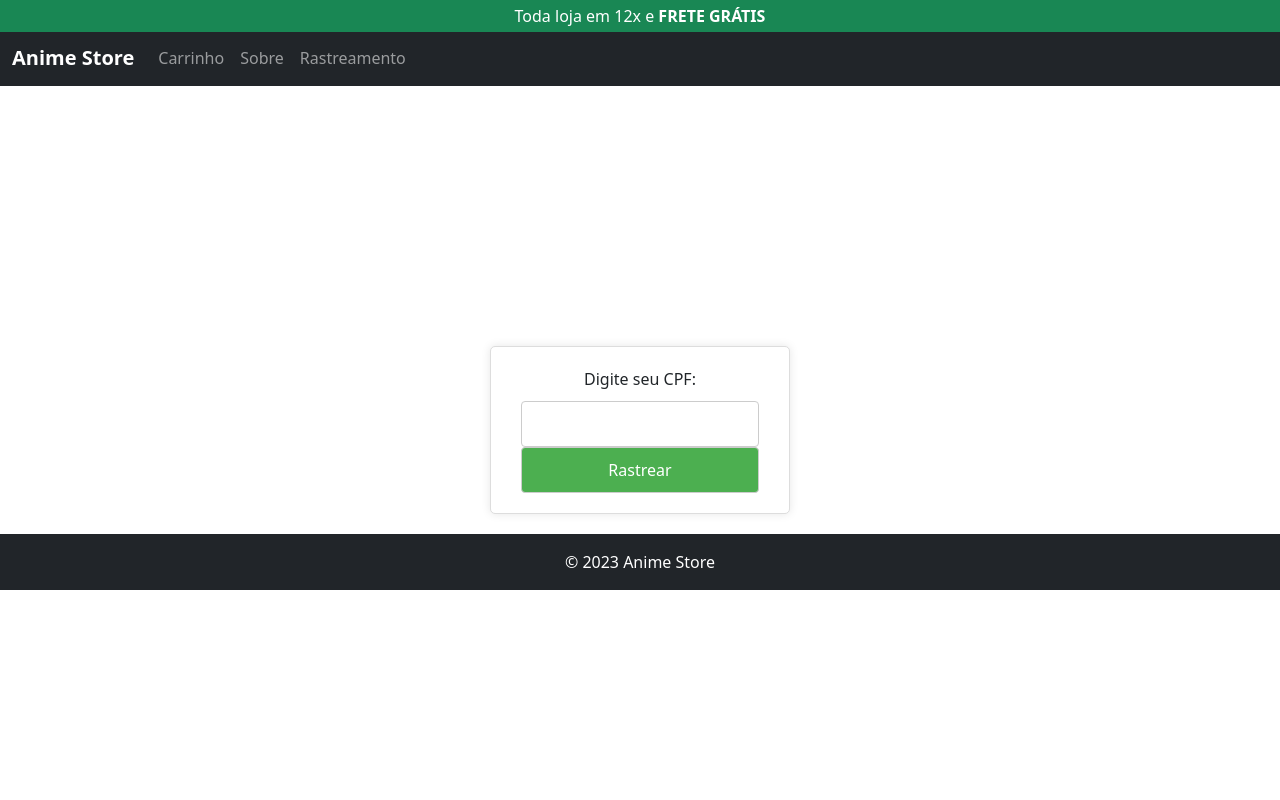
After one commit to bispoalef/Loja-virtual, a PHP site: page /Rastreamento/rastreamento.php in a window 1280 px wide. The commit adds this page. Run offline with PHP 8.4, Linux system fonts and the light colour scheme.

Commit message:
Alterei "Minha loja..." para "Anime Store"

```diff
--- a/cart/Carrinho/carrinho.html
+++ b/cart/Carrinho/carrinho.html
@@ -103,7 +103,7 @@
 
     </main>
     <footer>
-        &copy; 2023 Minha Loja Virtual - <a href="suporte.html">Suporte</a>
+        &copy; 2023 Anime Store - <a href="suporte.html">Suporte</a>
     </footer>
 
 </body>
--- a/cart/Carrinho/carrinho.php
+++ b/cart/Carrinho/carrinho.php
@@ -102,7 +102,7 @@
 
 
     <footer>
-        &copy; 2023 Minha Loja Virtual
+        &copy; 2023 Anime Store
     </footer>
 </body>
 
--- /dev/null
+++ b/cart/Rastreamento/rastreamento.php
@@ -0,0 +1,84 @@
+<!DOCTYPE html>
+<html lang="pt-br">
+<head>
+    <meta charset="UTF-8">
+    <meta name="viewport" content="width=device-width, initial-scale=1.0">
+    <title>Rastreamento</title>
+    <link rel="stylesheet" href="style.css">
+    <link rel="stylesheet" href="https://cdn.jsdelivr.net/npm/bootstrap@5.3.0/dist/css/bootstrap.min.css">
+</head>
+<body>
+    <header class="bg-success text-white text-center p-1 largura">
+        <p class="m-0">Toda loja em 12x e <strong>FRETE GRÁTIS</strong></p>
+    </header>
+
+    <nav class="navbar navbar-expand-lg navbar-dark bg-dark largura">
+        <div class="container-fluid">
+            <a class="navbar-brand" href="../Principal/principal.php"><strong>Anime Store</strong></a>
+            <button class="navbar-toggler" type="button" data-bs-toggle="collapse"
+                data-bs-target="#navbarSupportedContent" aria-controls="navbarSupportedContent" aria-expanded="false"
+                aria-label="Toggle navigation">
+                <span class="navbar-toggler-icon"></span>
+            </button>
+            <div class="collapse navbar-collapse" id="navbarSupportedContent">
+                <ul class="navbar-nav me-auto">
+                    <li class="nav-item">
+                        <a class="nav-link" href="../Carrinho/carrinho.php">Carrinho</a>
+                    </li>
+                    <li class="nav-item">
+                        <a class="nav-link" href="../Sobre/sobre.html">Sobre</a>
+                    </li>
+                    <li class="nav-item">
+                        <a class="nav-link" href="../Rastreamento/rastreamento.php">Rastreamento</a>
+                    </li>
+                </ul>
+            </div>
+        </div>
+    </nav>
+
+    <form action="rastreamento.php">
+        <label for="cpf">Digite seu CPF: </label>
+        <input type="number" name="cpf" required />
+        <input type="submit" value="Rastrear" />
+    </form>
+
+    <?php
+    if (isset($_GET["cpf"])) {
+        $host = "localhost";
+        $db   = "bd_loja";
+        $user = "root";
+        $pass = "";
+        $con = mysqli_connect($host, $user, $pass, $db) or trigger_error(mysqli_error($con), E_USER_ERROR);
+        mysqli_select_db($con, $db);
+        $cpf = $_GET["cpf"];
+        $query = sprintf("SELECT * FROM vendas where cpf ='$cpf'");
+        $dados = mysqli_query($con, $query) or die(mysqli_error($con));
+
+        foreach ($dados as $linha) {
+            echo "<div class='pedido-info'>";
+            echo "<img src='$linha[imagem]' alt='Imagem do Pedido' />";
+            echo "<p><strong>Id do pedido:</strong> $linha[id]</p>";
+            echo "<p><strong>CPF:</strong> $linha[cpf]</p>";
+            echo "<p><strong>Nome do Produto:</strong> $linha[nome_produto]</p>";
+            echo "<p><strong>Variação:</strong> $linha[variacao]</p>";
+            echo "<p><strong>Preço:</strong> $linha[preco]</p>";
+            echo "<p><strong>Data da Compra:</strong> $linha[data]</p>";
+            echo "</div>";
+        }
+
+        mysqli_free_result($dados);
+        mysqli_close($con);
+    }
+    ?>
+
+
+    <footer class="bg-dark text-white text-center py-3 largura">
+        <div class="container-fluid">
+            &copy; 2023 Anime Store
+        </div>
+    </footer>
+
+
+    <script src="https://cdn.jsdelivr.net/npm/bootstrap@5.3.0/dist/js/bootstrap.min.js"></script>
+</body>
+</html>
--- /dev/null
+++ b/cart/Rastreamento/style.css
@@ -0,0 +1,92 @@
+
+body {
+    font-family: Arial, sans-serif;
+    background-color: #f4f4f4;
+    margin: 0;
+    padding: 0;
+    display: flex;
+    align-items: center;
+    justify-content: center;
+    min-height: 100vh;
+    flex-direction: column;
+
+    overflow-x: hidden;
+
+}
+
+form {
+    background-color: #fff;
+    border: 1px solid #ddd;
+    padding: 20px;
+    border-radius: 5px;
+    box-shadow: 0 0 10px rgba(0, 0, 0, 0.1);
+    width: 300px;
+    text-align: center;
+    margin-bottom: 20px;
+    margin-top: 80px;
+
+}
+
+label {
+    display: block;
+    margin-bottom: 10px;
+}
+
+input {
+    width: calc(100% - 20px);
+    padding: 10px;
+    margin-bottom: 15px;
+    box-sizing: border-box;
+    border: 1px solid #ccc;
+    border-radius: 4px;
+}
+
+input[type="submit"] {
+    background-color: #4caf50;
+    color: #fff;
+    cursor: pointer;
+}
+
+input[type="submit"]:hover {
+    background-color: #45a049;
+}
+
+.pedido-info {
+    background-color: #fff;
+    border: 1px solid #ddd;
+    padding: 20px;
+    border-radius: 5px;
+    box-shadow: 0 0 10px rgba(0, 0, 0, 0.1);
+    width: 300px;
+    margin-bottom: 20px;
+    text-align: center;
+}
+
+.pedido-info img {
+    max-width: 100%;
+    border-radius: 5px;
+    margin-bottom: 10px;
+}
+.largura{
+    width: 100vw;
+}
+
+nav.navbar {
+    position: absolute;
+    width: 100%;
+    top: 0;
+    margin-top: 30px;
+    z-index: 999; /* Certifica-se de que a navbar esteja acima de outros elementos */
+}
+
+/* Adicione esta regra CSS para dar espaço abaixo da navbar */
+body {
+    padding-top: 56px; /* Ajuste conforme necessário para o tamanho da sua navbar */
+}
+
+header.bg-success {
+    position: absolute;
+    top: 0;
+
+    z-index: 1000;
+}
```
Also changed, not shown: cart/PaginaProduto/detalhes.php (+4 -3 lines), cart/Principal/principal.php (+6 -3 lines).
